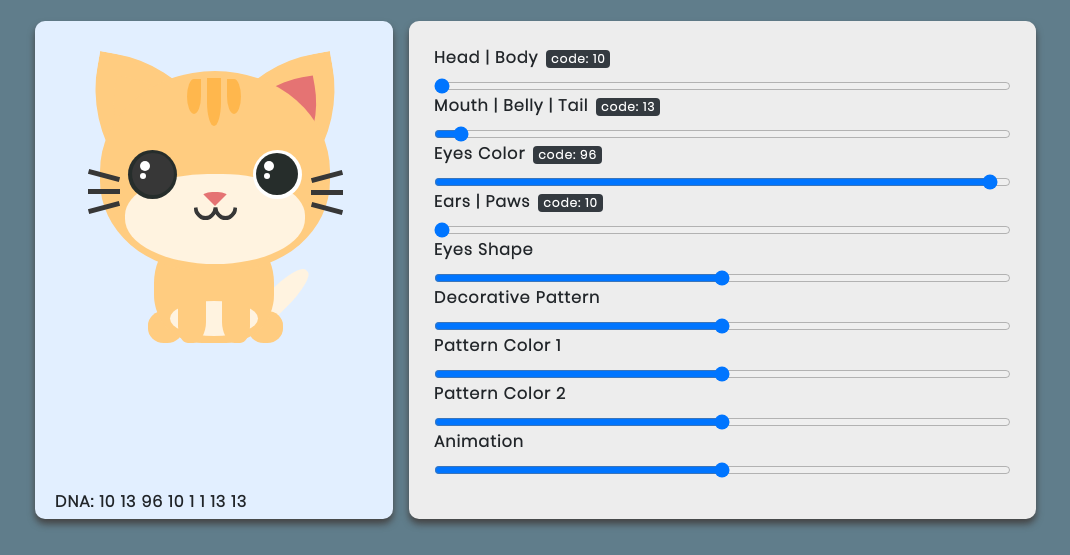
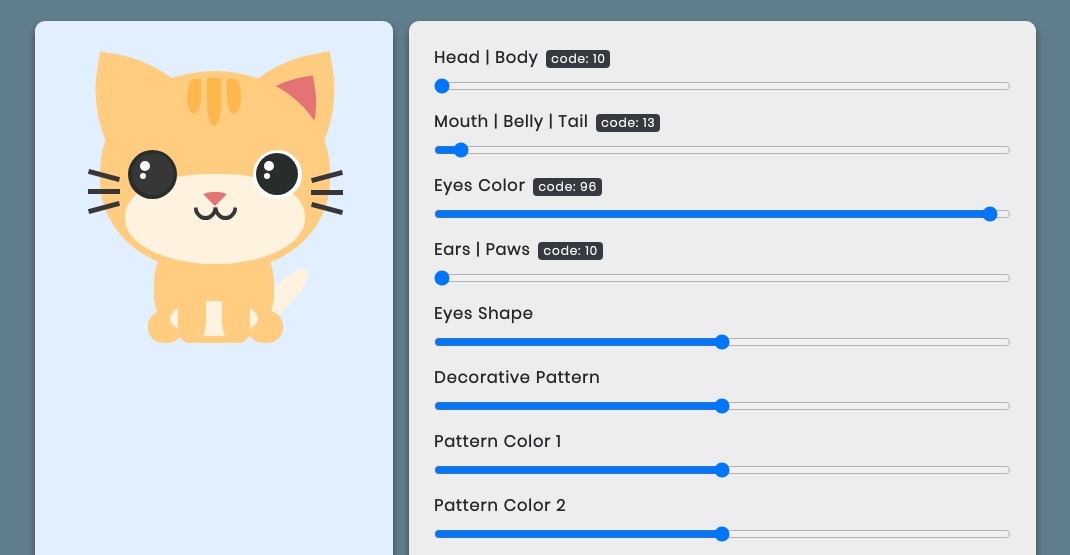
Before and after one commit to Dadogg80/Crypto-Catso, a plain HTML site: page client/index.html in a window 1280 px wide. Shown: the part 227-782 px from the top of the page, without its empty margins (76-1146 px from the left). Drawn offline with Linux system fonts and the light colour scheme.

Commit message:
add form-group as class

```diff
--- a/client/index.html
+++ b/client/index.html
@@ -123,43 +123,63 @@
                 <!-- Cat colors -->
                 <div id="catColors">
                 <div class="form-group">
-
-                  <!-- Cat Colors -->
                   <!-- id headcode is the span containing the DNA code-->
                     <label for="formControlRange"><b>Head | Body</b><span class="badge badge-dark ml-2" id="headcode"></span></label>
                     <!-- Slider for id bodycolor-->
                     <input type="range" min="10" max="98" class="form-control-range" id="bodycolor">
+                </div>
+
+                <div class="form-group">
                     <!-- id mtbcode is the span containing the DNA code-->
                     <label for="formControlRange"><b>Mouth | Belly | Tail</b><span class="badge badge-dark ml-2" id="mtbcode"></span></label>
                     <!-- Slider for id mtbcolor-->
                     <input type="range" min="10" max="98" class="form-control-range" id="mtbcolor">
+                  </div>
+
+                  <div class="form-group">
                     <!-- id eyescode is the span containing the DNA code-->
                     <label for="formControlRange"><b>Eyes Color</b><span class="badge badge-dark ml-2" id="eyescode"></span></label>
                     <!-- Slider for id eyecolor-->
                     <input type="range" min="10" max="98" class="form-control-range" id="eyecolor">
+                  </div>
+
+                  <div class="form-group">
                     <!-- id earscode is the span containing the DNA code-->
                     <label for="formControlRange"><b>Ears | Paws</b><span style="left" class="badge badge-dark ml-2" id="earscode"></span></label>
                     <!-- Slider for id mtbcolor-->
                     <input type="range" min="10" max="98" class="form-control-range" id="earcolor">
+                  </div>
 
-
-                    <!-- Cattributes -->
-                    <!-- id shapecode is the span containing the DNA code-->
+                  <!-- Cattributes -->
+                  <div class="form-group">
+                      <!-- id shapecode is the span containing the DNA code-->
                       <label for="formControlRange"><b>Eyes Shape</b><span class="badge badge-dark ml-2" id="shapecode"></span></label>
                       <!-- Slider for id eyesShape-->
                       <input type="range" min="10" max="98" class="form-control-range" id="eyesShape">
+                  </div>
+
+                  <div class="form-group">
                       <!-- id decorativecode is the span containing the DNA code-->
                       <label for="formControlRange"><b>Decorative Pattern</b><span class="badge badge-dark ml-2" id="decorativecode"></span></label>
                       <!-- Slider for id decorationPattern-->
                       <input type="range" min="10" max="98" class="form-control-range" id="decorationPattern">
+                  </div>
+
+                  <div class="form-group">
                       <!-- id pc1code is the span containing the DNA code-->
                       <label for="formControlRange"><b>Pattern Color 1</b><span class="badge badge-dark ml-2" id="pc1code"></span></label>
                       <!-- Slider for id p_color_1-->
                       <input type="range" min="10" max="98" class="form-control-range" id="decorationMidcolor">
+                  </div>
+
+                  <div class="form-group">
                       <!-- id pc2code is the span containing the DNA code-->
                       <label for="formControlRange"><b>Pattern Color 2</b><span style="left" class="badge badge-dark ml-2" id="pc2code"></span></label>
                       <!-- Slider for id p_color_2-->
                       <input type="range" min="10" max="98" class="form-control-range" id="decorationSidescolor">
+                  </div>
+
+                  <div class="form-group">
                       <!-- id animationcode is the span containing the DNA code-->
                       <label for="formControlRange"><b>Animation</b><span style="left" class="badge badge-dark ml-2" id="animationcode"></span></label>
                       <!-- Slider for id animation-->
```
